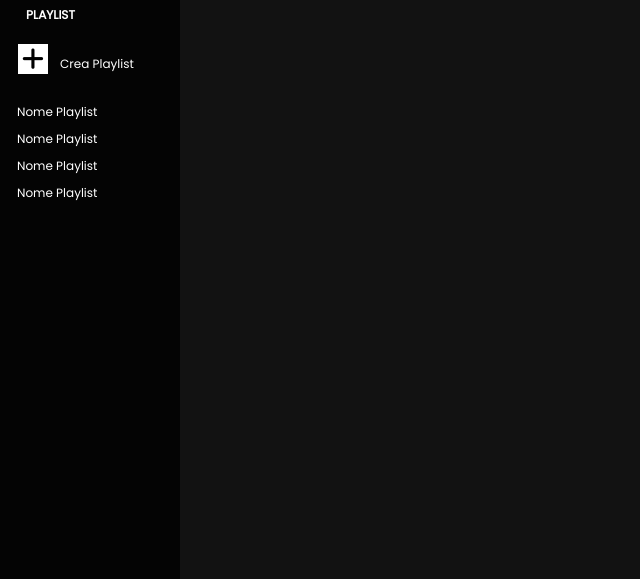
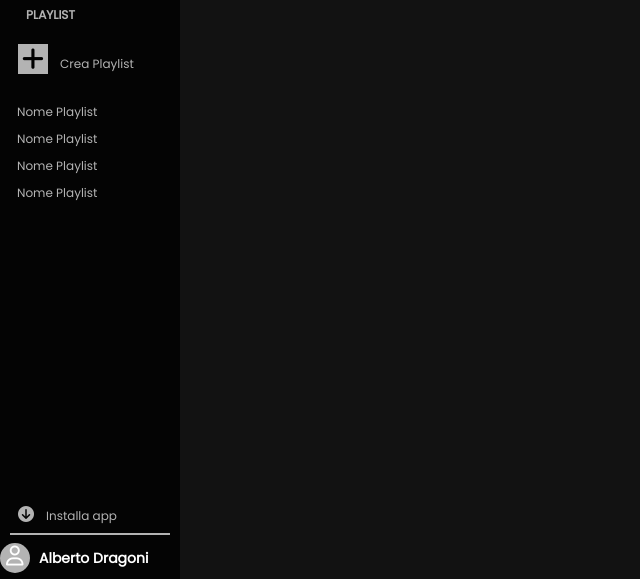
Before and after one commit to AlbertoDragoni/html-css-spotifyweb, a plain HTML site: page index.html in a window 1280 px wide. Shown: the part 221-800 px from the top of the page, without its empty margins (0-640 px from the left). Drawn offline with Linux system fonts and the light colour scheme.

Commit message:
aside ok

```diff
--- a/css/style.css
+++ b/css/style.css
@@ -7,11 +7,14 @@ aside {
     width: 180px;
     height: 100vh;
     background-color: #040404;
-    color: white;
+    color: #b3b3b3;
     position: fixed;
     top: 0;
     left: 0;
-
+    display: flex;
+    flex-direction: column;
+    justify-content: space-between;
+    align-items: flex-start;
 }
 header {
     width: calc(100vw - 180px);
@@ -62,7 +65,7 @@ menu p {
 .aggiungi-playlist {
     height: 30px;
     width: 30px;
-    background-color: white;
+    background-color: #b3b3b3;
     display: inline-block;
 }
 .aggiungi-playlist i {
@@ -93,3 +96,43 @@ ul p {
     font-size: 12px;
     font-family: 'Poppins', sans-serif;
 }
+.download-icon {
+    margin-left: 18px;
+}
+.download-icon span {
+    font-size: 12px;
+    font-family: 'Poppins', sans-serif;
+    margin-left: 8px;
+}
+.linea-divisore {
+    width: 160px;
+    height: 2px;
+    background-color: #b3b3b3;
+    margin-top: 8px;
+    margin-left: 10px;
+    margin-bottom: 8px;
+}
+.account-pers {
+    margin-bottom: 6px;
+}
+.account-logo {
+    height: 30px;
+    width: 30px;
+    background-color: #b3b3b3;
+    border-radius: 50%;
+}
+.account-logo i {
+    font-size: 20px;
+    color: white;
+    margin-left: 6px;
+    margin-top: 3px;
+}
+.nome-utente p {
+    font-family: 'Poppins', sans-serif;
+    font-size: 14px;
+    margin-left: 5px;
+    color: white;
+}
+.account-logo,.nome-utente {
+    display: inline-block;
+}
--- a/index.html
+++ b/index.html
@@ -10,6 +10,7 @@
     </head>
     <body>
         <aside>
+            <div class="aside-top">
                 <div class="logo-top">
                     <i class="fab fa-spotify"></i>
                     <p><strong>Spotify</strong></p>
@@ -45,6 +46,22 @@
                         </ul>
                     </div>
                 </menu>
+            </div>
+            <div class="aside-bottom">
+                <div class="download-icon">
+                    <i class="fas fa-arrow-circle-down"></i>
+                    <span>Installa app</span>
+                </div>
+                <div class="linea-divisore"></div>
+                <div class="account-pers">
+                    <div class="account-logo">
+                        <i class="far fa-user"></i>
+                    </div>
+                    <div class="nome-utente">
+                        <p><strong>Alberto Dragoni</strong></p>
+                    </div>
+                </div>
+            </div>
         </aside>
         <header>
         </header>
```
Lines whose indentation alone changed are shown as unchanged.
